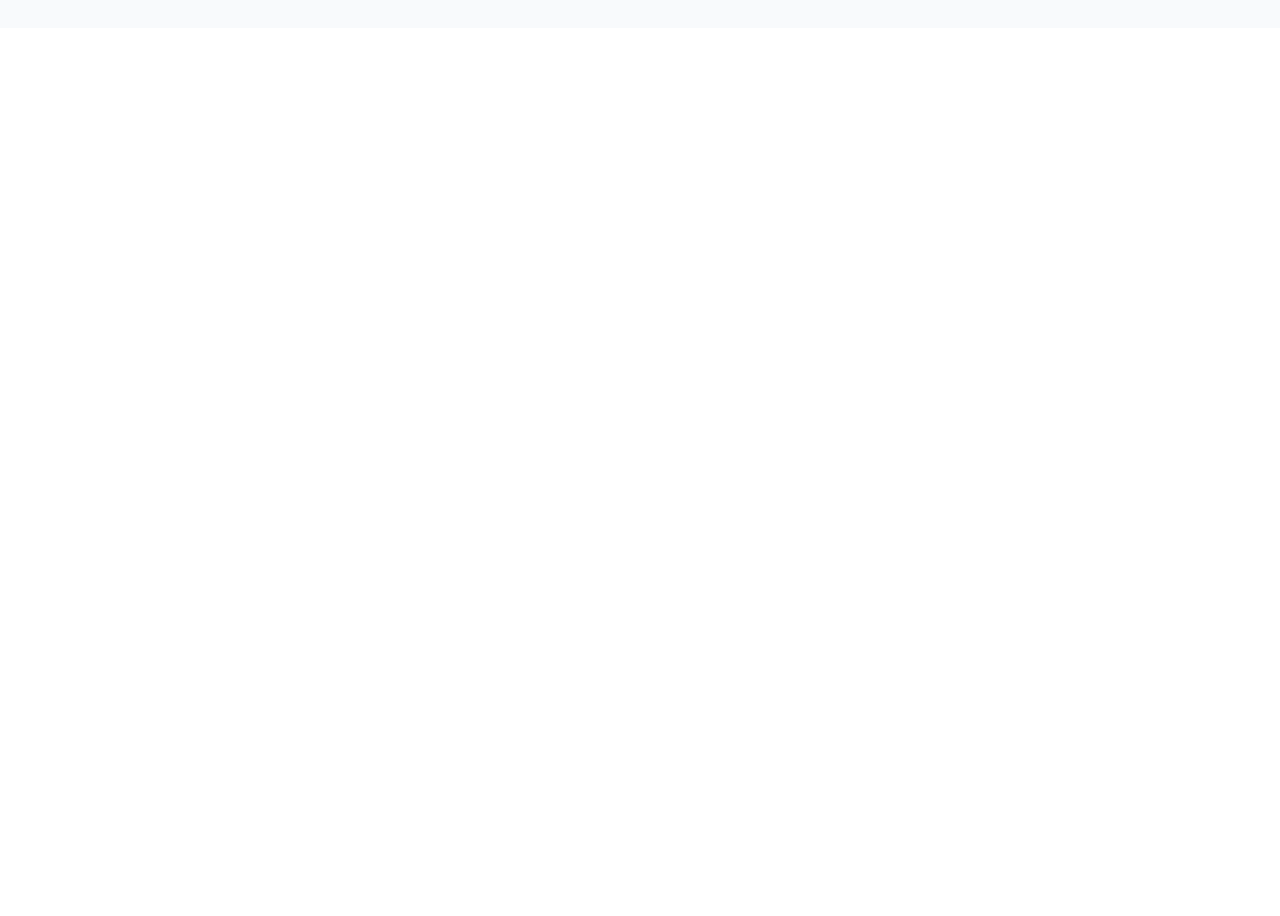
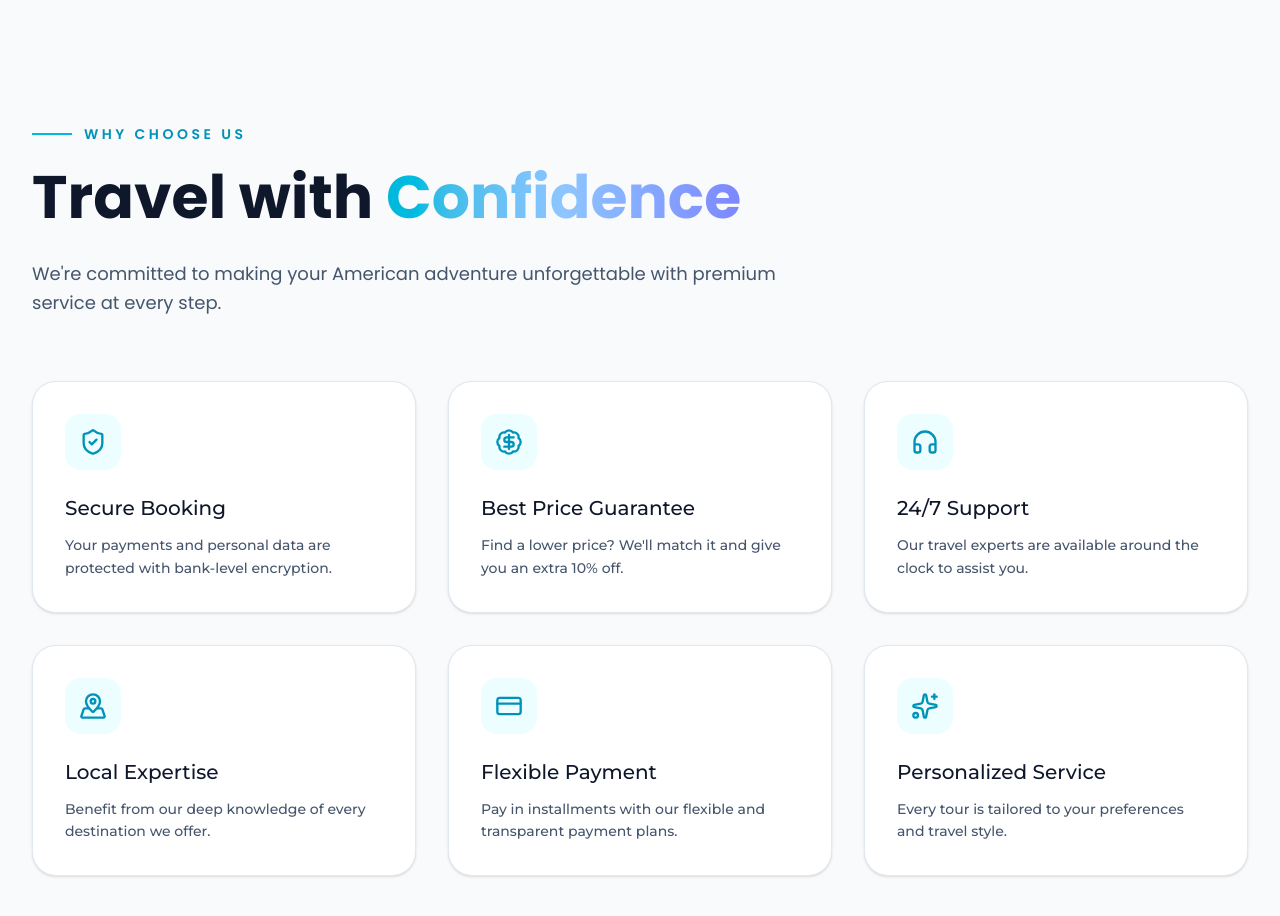
Before and after one commit to afterrender1/nextrip, a Next.js app: page / in a window 1280 px wide. Shown: the part 3420-4336 px from the top of the page. Before the commit the page ends 3448 px from the top, so only its background shows below. Built offline with nearby package versions, Linux system fonts and the light colour scheme.

Commit message:
why choose us component done

```diff
--- a/components/Home.jsx
+++ b/components/Home.jsx
@@ -2,13 +2,15 @@ import React from 'react'
 import Hero from './Hero'
 import PopularDestinations from './PopularDestinations'
 import Tours from './Tours'
+import WhyChooseUs from './WhyChooseUs'
 
 const Home = () => {
     return (
         <>
             <Hero />
             <PopularDestinations />
-            <Tours/>
+            <Tours />
+            <WhyChooseUs />
 
 
         </>
--- /dev/null
+++ b/components/WhyChooseUs.jsx
@@ -0,0 +1,112 @@
+import React from "react";
+import {
+    ShieldCheck,
+    BadgeDollarSign,
+    Headphones,
+    MapPinned,
+    CreditCard,
+    Sparkles,
+} from "lucide-react";
+import { Poppins, Montserrat } from "next/font/google";
+
+const poppins = Poppins({
+    weight: ["400"],
+    subsets: ["latin"],
+});
+const montserrat = Montserrat({
+    weight: ["500"],
+    subsets: ["latin"],
+});
+const features = [
+    {
+        icon: ShieldCheck,
+        title: "Secure Booking",
+        desc: "Your payments and personal data are protected with bank-level encryption.",
+    },
+    {
+        icon: BadgeDollarSign,
+        title: "Best Price Guarantee",
+        desc: "Find a lower price? We'll match it and give you an extra 10% off.",
+    },
+    {
+        icon: Headphones,
+        title: "24/7 Support",
+        desc: "Our travel experts are available around the clock to assist you.",
+    },
+    {
+        icon: MapPinned,
+        title: "Local Expertise",
+        desc: "Benefit from our deep knowledge of every destination we offer.",
+    },
+    {
+        icon: CreditCard,
+        title: "Flexible Payment",
+        desc: "Pay in installments with our flexible and transparent payment plans.",
+    },
+    {
+        icon: Sparkles,
+        title: "Personalized Service",
+        desc: "Every tour is tailored to your preferences and travel style.",
+    },
+];
+
+const WhyChooseUs = () => {
+    return (
+        <section className="py-24 bg-slate-50">
+            <div className="max-w-7xl mx-auto px-6 lg:px-8">
+                {/* Header */}
+                <div className={`max-w-3xl mb-16 ${poppins.className}`}>
+                    <div className="flex items-center gap-3">
+                        <span className="w-10 h-0.5 bg-cyan-500" />
+                        <span className="text-cyan-600 text-sm font-semibold uppercase tracking-[0.25em]">
+
+                            Why Choose Us
+                        </span>
+
+                    </div>
+
+                    <h2 className="mt-4 text-4xl md:text-5xl lg:text-6xl font-bold text-slate-900 leading-tight">
+                        Travel with{" "}
+                        <span className="text-transparent bg-clip-text bg-linear-to-r from-cyan-500 via-blue-300 to-indigo-400">
+                            Confidence
+                        </span>
+                    </h2>
+
+                    <p className="mt-6 text-lg text-slate-600 leading-relaxed">
+                        We're committed to making your American adventure unforgettable
+                        with premium service at every step.
+                    </p>
+                </div>
+
+                {/* Grid */}
+                <div className="grid grid-cols-1 sm:grid-cols-2 lg:grid-cols-3 gap-8">
+                    {features.map((item) => {
+                        const Icon = item.icon;
+                        return (
+                            <div
+                                key={item.title}
+                                className={`group bg-white rounded-3xl p-8 border border-slate-200 shadow-sm  transition-all duration-500 ${montserrat.className}`}
+                            >
+                                {/* Icon */}
+                                <div className="w-14 h-14 rounded-2xl bg-cyan-50 flex items-center justify-center mb-6  transition-colors duration-300">
+                                    <Icon className="w-7 h-7 text-cyan-600 transition-colors" />
+                                </div>
+
+                                {/* Content */}
+                                <h3 className="text-xl  text-slate-900 mb-3">
+                                    {item.title}
+                                </h3>
+
+                                <p className="text-slate-600 text-sm leading-relaxed">
+                                    {item.desc}
+                                </p>
+                            </div>
+                        );
+                    })}
+                </div>
+            </div>
+        </section>
+    );
+};
+
+export default WhyChooseUs;
```
